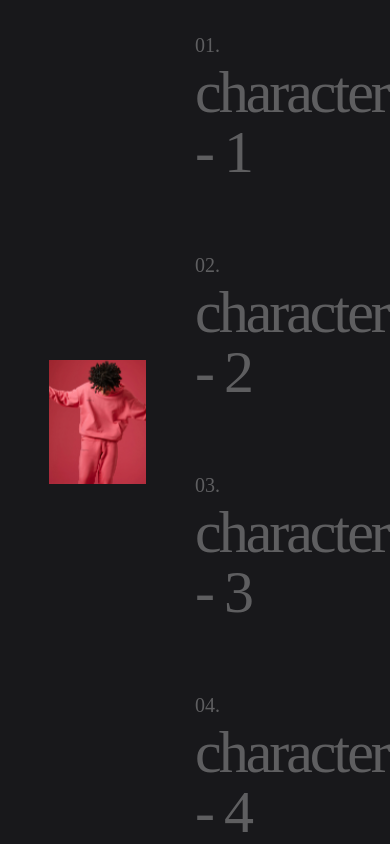
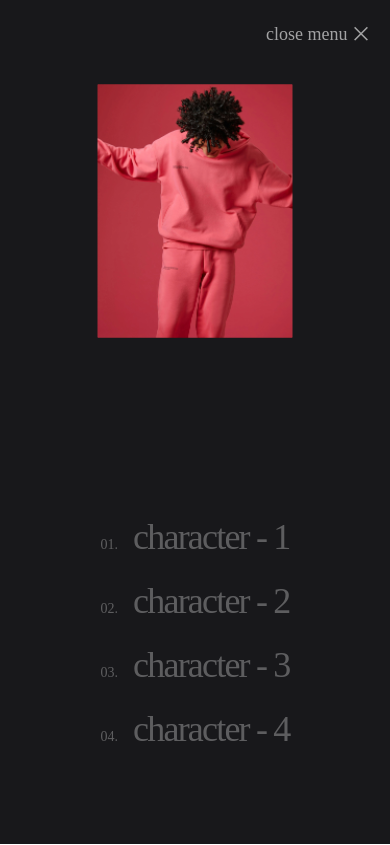
Before and after one commit to TU7SHAR/picture_changer, a website built with Vite: page index.html in a window 390 px wide. Built offline with nearby package versions, Linux system fonts and the light colour scheme; animation ran at ten frames a second.

Commit message:
mobile fix

```diff
--- a/index.html
+++ b/index.html
@@ -12,54 +12,65 @@
   </head>
   <body>
     <div
-      class="app w-full h-screen flex text-white font-['helvetica_now_display'] bg-zinc-900"
+      class="app w-full h-screen flex flex-col md:flex-row text-white font-['helvetica_now_display'] bg-zinc-900 overflow-hidden"
     >
-      <div class="w-1/2 h-screen relative canvas">
-        <!-- <a href="" class="text-2xl opacity-60 font-base fixed top-10 right-10"
+      <div class="w-full h-1/2 md:w-1/2 md:h-screen relative canvas z-10">
+        <a
+          href=""
+          class="text-lg md:text-2xl opacity-60 font-base absolute md:fixed top-5 right-5 md:top-10 md:right-10 z-20"
           >close menu <i class="ri-close-large-fill"></i
-        ></a> -->
+        ></a>
         <div
-          class="images w-[25vw] h-[32vw] absolute top-1/2 left-1/2 -translate-x-1/2 -translate-y-1/2"
+          class="images w-[50vw] h-[65vw] sm:w-[40vw] sm:h-[50vw] md:w-[25vw] md:h-[32vw] absolute top-1/2 left-1/2 -translate-x-1/2 -translate-y-1/2"
         >
           <img
             src="/first.jpg"
-            class="w-full h-full object-cover absolute opacity-0"
+            class="w-full h-full object-cover absolute opacity-0 pointer-events-none"
           />
           <img
             src="/second.jpg"
-            class="w-full h-full object-cover absolute opacity-0"
+            class="w-full h-full object-cover absolute opacity-0 pointer-events-none"
           />
           <img
             src="/third.jpg"
-            class="w-full h-full object-cover absolute opacity-0"
+            class="w-full h-full object-cover absolute opacity-0 pointer-events-none"
           />
           <img
             src="/fourth.jpg"
-            class="w-full h-full object-cover absolute opacity-0"
+            class="w-full h-full object-cover absolute opacity-0 pointer-events-none"
           />
         </div>
       </div>
-      <div class="w-1/2 h-screen flex items-center justify-center">
-        <div class="links flex flex-col gap-10 text-white">
+
+      <div
+        class="w-full h-1/2 md:w-1/2 md:h-screen flex items-center justify-center z-20 relative"
+      >
+        <div
+          class="links flex flex-col gap-6 md:gap-10 text-white px-8 md:px-0"
+        >
           <a
             href="/"
-            class="lowercase transition-all hover:ml-5 opacity-30 hover:opacity-100 block tracking-tighter text-6xl"
-            ><small class="text-xl tracking-normal">01.</small> character - 1</a
+            class="lowercase transition-all hover:translate-x-5 opacity-30 hover:opacity-100 block tracking-tighter text-4xl sm:text-5xl md:text-6xl"
+            ><small class="text-sm md:text-xl tracking-normal mr-2">01.</small>
+            Character - 1</a
           >
           <a
             href="/"
-            class="lowercase transition-all hover:ml-5 opacity-30 hover:opacity-100 block tracking-tighter text-6xl"
-            ><small class="text-xl tracking-normal">02.</small> character - 2</a
+            class="lowercase transition-all hover:translate-x-5 opacity-30 hover:opacity-100 block tracking-tighter text-4xl sm:text-5xl md:text-6xl"
+            ><small class="text-sm md:text-xl tracking-normal mr-2">02.</small>
+            Character - 2</a
           >
           <a
             href="/"
-            class="lowercase transition-all hover:ml-5 opacity-30 hover:opacity-100 block tracking-tighter text-6xl"
-            ><small class="text-xl tracking-normal">03.</small> character - 3</a
+            class="lowercase transition-all hover:translate-x-5 opacity-30 hover:opacity-100 block tracking-tighter text-4xl sm:text-5xl md:text-6xl"
+            ><small class="text-sm md:text-xl tracking-normal mr-2">03.</small>
+            Character - 3</a
           >
           <a
             href="/"
-            class="lowercase transition-all hover:ml-5 opacity-30 hover:opacity-100 block tracking-tighter text-6xl"
-            ><small class="text-xl tracking-normal">04.</small> character - 4</a
+            class="lowercase transition-all hover:translate-x-5 opacity-30 hover:opacity-100 block tracking-tighter text-4xl sm:text-5xl md:text-6xl"
+            ><small class="text-sm md:text-xl tracking-normal mr-2">04.</small>
+            Character - 4</a
           >
         </div>
       </div>
--- a/src/main.js
+++ b/src/main.js
@@ -25,9 +25,15 @@ class Site {
     this.camera.fov = 2 * Math.atan(this.height / 2 / 200) * (180 / Math.PI);
 
     this.renderer = new THREE.WebGLRenderer({ antialias: true, alpha: true });
-    this.renderer.setPixelRatio(window.devicePixelRatio);
+    this.renderer.setPixelRatio(Math.min(window.devicePixelRatio, 2));
     this.renderer.setSize(this.width, this.height);
-    this.container.appendChild(this.renderer.domElement);
+
+    this.renderer.domElement.style.position = "absolute";
+    this.renderer.domElement.style.top = "0";
+    this.renderer.domElement.style.left = "0";
+    this.renderer.domElement.style.zIndex = "15";
+    this.renderer.domElement.style.pointerEvents = "none";
+    document.body.appendChild(this.renderer.domElement);
 
     this.addImages();
     this.resize();
@@ -38,10 +44,11 @@ class Site {
   }
 
   resize() {
-    this.width = this.container.offsetWidth;
-    this.height = this.container.offsetHeight;
+    this.width = window.innerWidth;
+    this.height = window.innerHeight;
     this.renderer.setSize(this.width, this.height);
     this.camera.aspect = this.width / this.height;
+    this.camera.fov = 2 * Math.atan(this.height / 2 / 200) * (180 / Math.PI);
     this.camera.updateProjectionMatrix();
     this.setPosition();
   }
@@ -55,6 +62,7 @@ class Site {
       const bounds = img.img.getBoundingClientRect();
       img.mesh.position.y = -bounds.top + this.height / 2 - bounds.height / 2;
       img.mesh.position.x = bounds.left - this.width / 2 + bounds.width / 2;
+      img.mesh.scale.set(bounds.width, bounds.height, 1);
     });
   }
 
@@ -80,10 +88,12 @@ class Site {
       transparent: true,
     });
 
+    const geometry = new THREE.PlaneGeometry(1, 1);
+
     this.images.forEach((img) => {
       const bounds = img.getBoundingClientRect();
-      const geometry = new THREE.PlaneGeometry(bounds.width, bounds.height);
       const mesh = new THREE.Mesh(geometry, this.material);
+      mesh.scale.set(bounds.width, bounds.height, 1);
 
       this.scene.add(mesh);
       this.imageStore.push({
```
